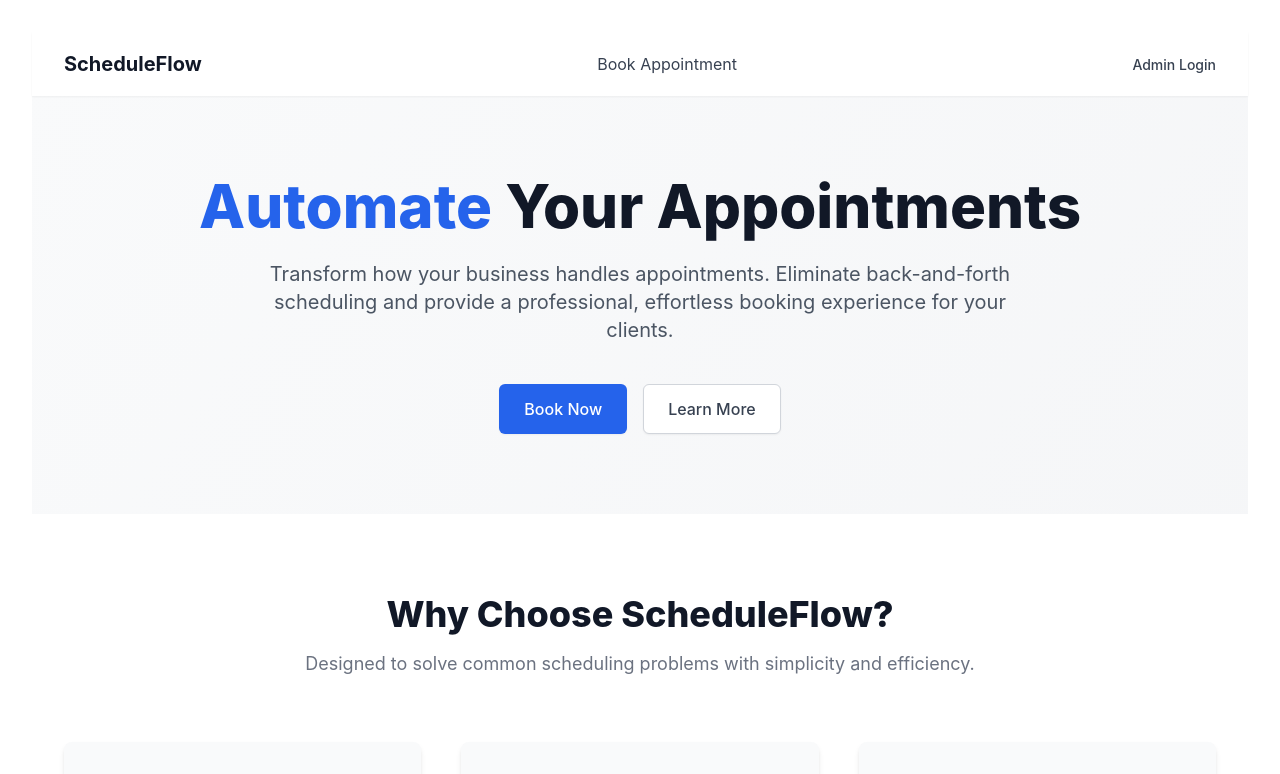
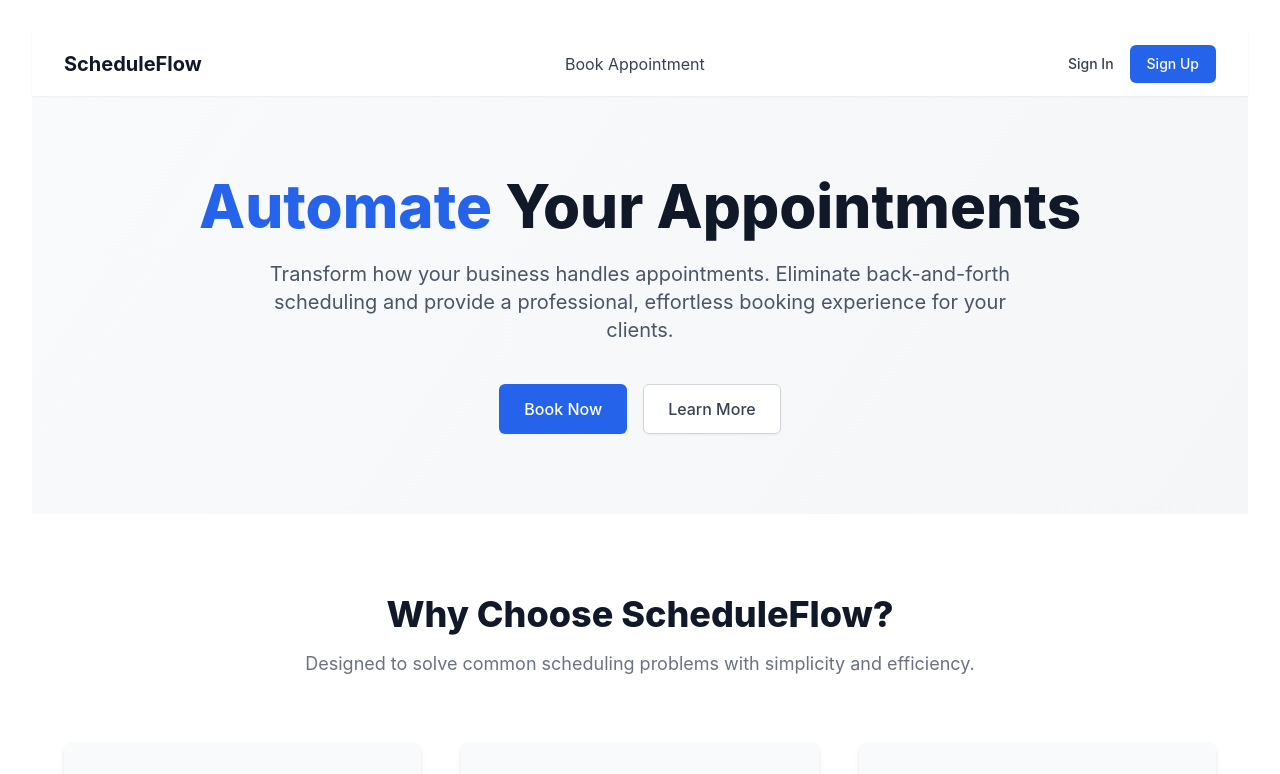
Before and after one commit to python-projects-fernando/ScheduleFlow, a React (Vite) app in the folder frontend/: page / in a window 1280 px wide. Shown: the top 774 px of the page. Built offline with nearby package versions, Linux system fonts and the light colour scheme; no server answers.

Commit message:
feat: Update routing and UI labels for booking flow and auth links
- Rename route from '/calendar' to '/booking' for CalendarAvailability component
- Update page title in CalendarAvailability to 'Book Your Appointment'
- Add 'Sign In' and 'Sign Up' links to Header component

```diff
--- a/frontend/src/App.tsx
+++ b/frontend/src/App.tsx
@@ -29,7 +29,7 @@ function App() {
         <Routes>
           <Route path="/" element={<HomePage />} />
           {/* Adicione uma rota para o teste do calendário */}
-          <Route path="/calendar" element={<CalendarAvailability />} />
+          <Route path="/booking" element={<CalendarAvailability />} />
           {/* Adicione outras rotas conforme necessário */}
         </Routes>
       </div>
--- a/frontend/src/components/CalendarAvailability.tsx
+++ b/frontend/src/components/CalendarAvailability.tsx
@@ -389,7 +389,7 @@ const isDayWithAvailableSlots = (date: Date): boolean => {
     <div className="min-h-screen bg-gradient-to-br from-gray-50 to-gray-100 p-4 sm:p-6 lg:p-8">
       <div className="max-w-4xl mx-auto bg-white rounded-xl shadow-lg overflow-hidden">
         <div className="p-6">
-          <h2 className="text-2xl font-bold text-gray-800 mb-2">Calendar - Availability</h2>
+          <h2 className="text-2xl font-bold text-gray-800 mb-2">Book Your Appointment</h2>
 
           {/* --- Formulário de Seleção (Sempre Visível) --- */}
           <div className="mb-6 p-4 bg-gray-50 rounded-lg">
@@ -414,7 +414,7 @@ const isDayWithAvailableSlots = (date: Date): boolean => {
               </div>
               <div>
                 <label htmlFor="startDateInput" className="block text-sm font-medium text-gray-700 mb-1">
-                  Start Date (DD/MM/YYYY):
+                  Start Date:
                 </label>
                 <input
                   type="text"
@@ -427,7 +427,7 @@ const isDayWithAvailableSlots = (date: Date): boolean => {
               </div>
               <div>
                 <label htmlFor="endDateInput" className="block text-sm font-medium text-gray-700 mb-1">
-                  End Date (DD/MM/YYYY):
+                  End Date:
                 </label>
                 <input
                   type="text"
--- a/frontend/src/components/Header.tsx
+++ b/frontend/src/components/Header.tsx
@@ -25,13 +25,19 @@ const Header: React.FC = () => {
             </ul>
           </nav>
 
-          {/* Botão de Login */}
-          <div>
+          {/* Botões de Autenticação (Sign In / Sign Up) */}
+          <div className="flex items-center space-x-4">
             <a
-              href="/admin/login"
+              href="/auth/signin" // Link para a página de login
               className="text-sm font-medium text-gray-700 hover:text-blue-600 transition duration-150 ease-in-out"
             >
-              Admin Login
+              Sign In
+            </a>
+            <a
+              href="/auth/signup" // Link para a página de cadastro
+              className="inline-flex items-center px-4 py-2 border border-transparent text-sm font-medium rounded-md shadow-sm text-white bg-blue-600 hover:bg-blue-700 focus:outline-none focus:ring-2 focus:ring-offset-2 focus:ring-blue-500 transition duration-150 ease-in-out"
+            >
+              Sign Up
             </a>
           </div>
         </div>
```
